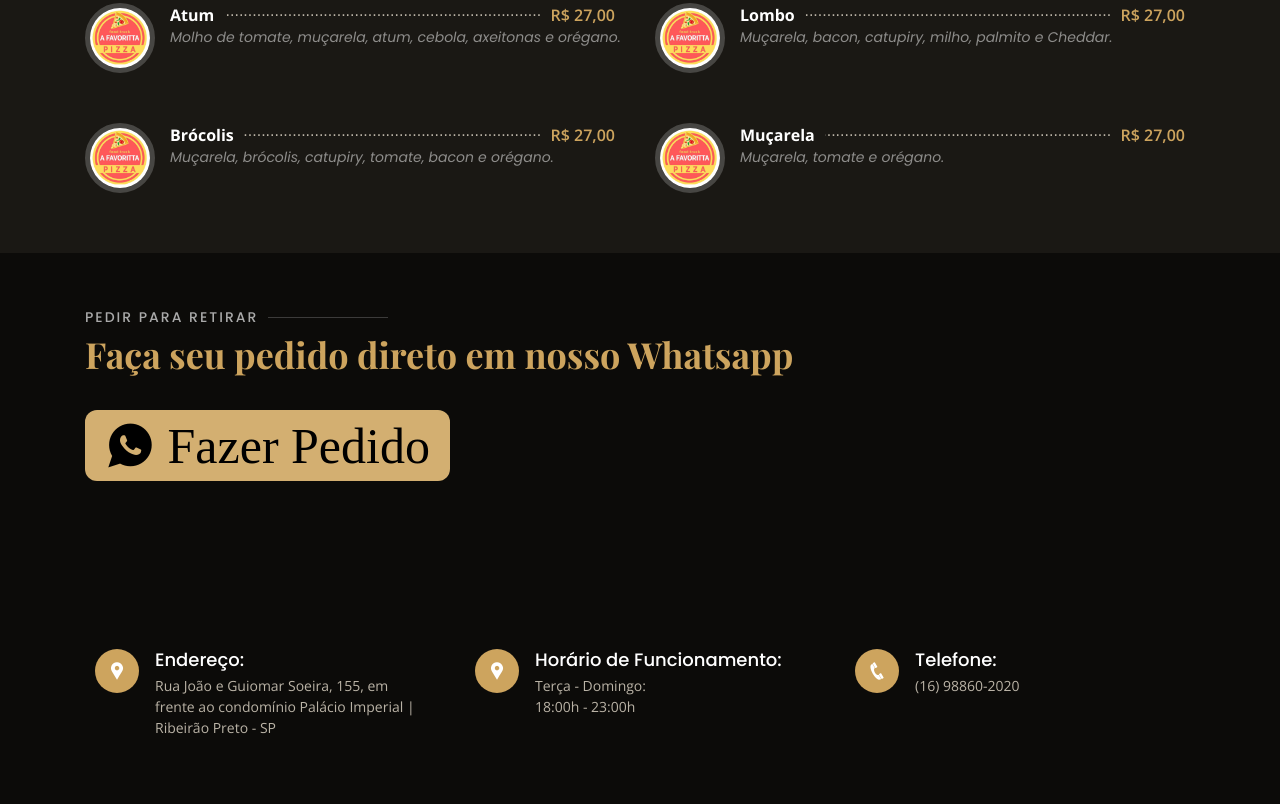
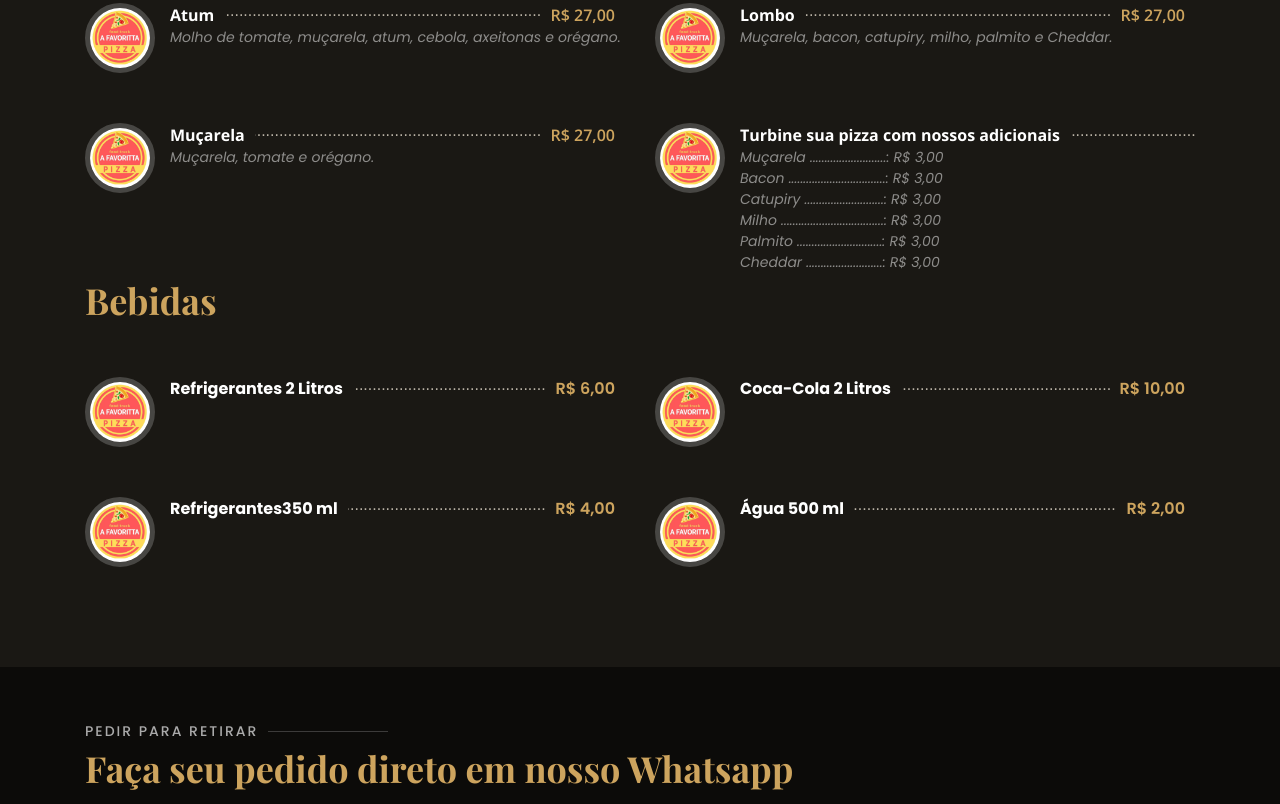
Before and after one commit to wesleylg01/AFavoritta-Site, a plain HTML site: page index.html in a window 1280 px wide. Shown: the part 2258-3062 px from the top of the page. Drawn offline with nearby package versions, Linux system fonts and the light colour scheme; a web font is replaced by a local one.

Commit message:
Update 'sabores' and 'Bebidas' informations

```diff
--- a/index.html
+++ b/index.html
@@ -106,9 +106,9 @@
             </p>
             <ul>
               <li><i class="icofont-whatsapp"></i> Fale com a gente pelo whatsapp.</li>
-              <li><i class="icofont-email"></i> ou pelo email: paulosergioluciano01@gmail.com </li>
               <li><i class="icofont-pizza-slice"></i> Qualquer sabor R$ 27,00 </li>
               <li><i class="icofont-pizza"></i> Dois sabores (meio a meio) R$ 28,00 </li>
+              <li><i class="icofont-pizza-slice"></i> Brotinho R$ 15,00 </li>
             </ul>
           </div>
         </div>
@@ -265,24 +265,72 @@
           <div class="col-lg-6 menu-item filter-specialty">
             <img src="assets/img/menu/logo.jpg" class="menu-img" alt="">
             <div class="menu-content">
-              <a href="#">Brócolis</a><span>R$ 27,00</span>
+              <a href="#">Muçarela</a><span>R$ 27,00</span>
             </div>
             <div class="menu-ingredients">
-              Muçarela, brócolis, catupiry, tomate, bacon e orégano.
+              Muçarela, tomate e orégano.
             </div>
           </div>
 
           <div class="col-lg-6 menu-item filter-specialty">
             <img src="assets/img/menu/logo.jpg" class="menu-img" alt="">
             <div class="menu-content">
-              <a href="#">Muçarela</a><span>R$ 27,00</span>
+              <a href="#">Turbine sua pizza com nossos adicionais</a>
             </div>
             <div class="menu-ingredients">
-              Muçarela, tomate e orégano.
+              Muçarela ..........................: R$ 3,00
+            </div>
+            <div class="menu-ingredients">
+              Bacon .................................: R$ 3,00
+            </div>
+            <div class="menu-ingredients">
+              Catupiry ...........................: R$ 3,00
+            </div>
+            <div class="menu-ingredients">
+              Milho ...................................: R$ 3,00
+            </div>
+            <div class="menu-ingredients">
+              Palmito .............................: R$ 3,00
+            </div>
+            <div class="menu-ingredients">
+              Cheddar ..........................: R$ 3,00
             </div>
           </div>
         </div>
+        <div class="section-title">
+          <p>Bebidas</p>
 
+          <div class="row menu-container" data-aos="fade-up" data-aos-delay="200">
+
+            <div class="col-lg-6 menu-item filter-starters">
+              <img src="assets/img/menu/logo.jpg" class="menu-img" alt="">
+              <div class="menu-content">
+                <a href="#">Refrigerantes 2 Litros </a><span>R$ 6,00</span>
+              </div>
+            </div>
+
+            <div class="col-lg-6 menu-item filter-specialty">
+              <img src="assets/img/menu/logo.jpg" class="menu-img" alt="">
+              <div class="menu-content">
+                <a href="#">Coca-Cola 2 Litros</a><span>R$ 10,00</span>
+              </div>
+            </div>
+
+            <div class="col-lg-6 menu-item filter-starters">
+              <img src="assets/img/menu/logo.jpg" class="menu-img" alt="">
+              <div class="menu-content">
+                <a href="#">Refrigerantes350 ml </a><span>R$ 4,00</span>
+              </div>
+            </div>
+
+            <div class="col-lg-6 menu-item filter-starters">
+              <img src="assets/img/menu/logo.jpg" class="menu-img" alt="">
+              <div class="menu-content">
+                <a href="#">Água 500 ml </a><span>R$ 2,00</span>
+              </div>
+            </div>
+          </div>
+        </div>
       </div>
     </section><!-- End Menu Section -->
 
```
